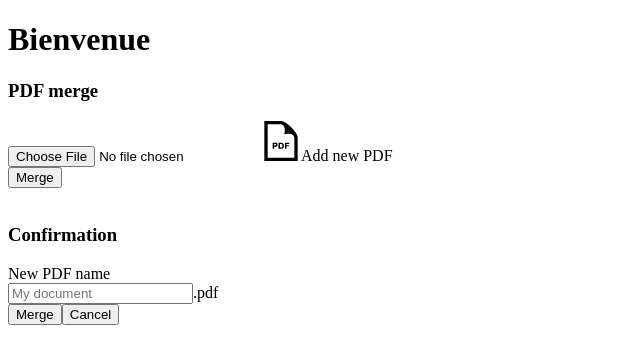
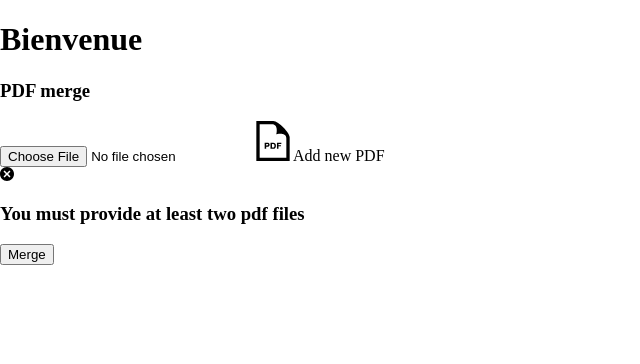
Before and after one commit to yann-lauwers/pdf-merge, a Next.js app: page / in a window 1280 px wide. Both pictures are taken after a click on the button "Merge". Shown: the top 364 px of the page, without its empty margins (0-640 px from the left). Built offline with nearby package versions, Linux system fonts and the light colour scheme.

Commit message:
feat: form hook conmtrolelr added

```diff
--- a/src/components/form.jsx
+++ b/src/components/form.jsx
@@ -2,6 +2,7 @@ import { useRef, useState, Fragment, useEffect } from "react"
 import { uniqueId } from "lodash"
 import { Dialog, Transition } from '@headlessui/react'
 import { useForm, FormProvider, useFormContext, useFieldArray } from "react-hook-form";
+import PDFMerger from 'pdf-merger-js/browser';
 
 const icons = {
   down: <svg xmlns="http://www.w3.org/2000/svg" className="fill-current text-[#ffaf23]" width="16" height="16" viewBox="0 0 24 24"><path d="M12 24l-8-9h6v-15h4v15h6z"/></svg>,
@@ -21,29 +22,52 @@ export default function Form() {
   // Modal prevents me to use RHF. I need to register it here and watch for changes on the input itself.
   useEffect(() => {
     // TODO add validation for pdf file name no dot in name etc...
-    methods.register('newDocumentName', { required: true })
+    methods.register('newDocumentName', { required: "Please, provide a valid name" })
   }, [])
 
-  function mergeDocuments() {
+  async function mergeDocuments() {
+    const error = await methods.trigger(["newDocumentName"])
     console.log("hi")
   }
 
   return (
     <FormProvider {...methods} >
       <form className="w-full xs:w-11/12 md:w-9/12 space-y-16" onSubmit={methods.handleSubmit(mergeDocuments)}>
-        <PDFModal open={open} setOpen={setOpen}/>
-        <div className="mt-10 space-y-4 bg-white rounded-lg mx-auto p-5">
+        <Modal open={open} setOpen={setOpen} submit={methods.handleSubmit(mergeDocuments)} errors={methods.formState.errors.newDocumentName}/>
+        <div className="mt-10 bg-white rounded-lg mx-auto p-5">
           <Documents />
+          {methods.formState.errors.documents && methods.watch("documents").length < 2 && <Error>{methods.formState.errors.documents.message}</Error>}
         </div>
         <div className="flex justify-center">
           <button
             type="button"
-            onClick={() => setOpen(true)}
+            onClick={async () => {
+              if (methods.getValues("documents").length >= 2) {
+                setOpen(true)
+              } else {
+                methods.setError("documents", {type: "manual", message: "You must provide at least two pdf files"})
+              }
+            }}
             className="w-max text-center inline-flex items-center px-4 py-2 border border-transparent text-lg rounded-md shadow-sm text-white bg-[#E02B20] focus:outline-none focus:ring-2 focus:ring-offset-2 focus:ring-[#E02B20] font-bold tracking-wider">Merge
           </button>
         </div>
       </form>
     </FormProvider>
+  )
+}
+
+function Error({children}) {
+  return (
+    <div className="rounded-md bg-red-50 p-4 mt-4">
+      <div className="flex items-center">
+        <div className="flex-shrink-0">
+          <svg xmlns="http://www.w3.org/2000/svg" className="fill-current text-red-800" width="14" height="14" viewBox="0 0 24 24"><path d="M12 0c-6.627 0-12 5.373-12 12s5.373 12 12 12 12-5.373 12-12-5.373-12-12-12zm4.151 17.943l-4.143-4.102-4.117 4.159-1.833-1.833 4.104-4.157-4.162-4.119 1.833-1.833 4.155 4.102 4.106-4.16 1.849 1.849-4.1 4.141 4.157 4.104-1.849 1.849z"/></svg>
+        </div>
+        <div className="ml-3">
+          <h3 className="text-sm font-medium text-red-800">{children}</h3>
+        </div>
+      </div>
+    </div>
   )
 }
 
@@ -60,7 +84,7 @@ function Documents() {
 
   return (
     <>
-      <ul className="space-y-3">
+      {fields.length > 0 && <ul className="space-y-3 mb-4">
         {fields.map((field, index) => (
           <li key={field.id} className="bg-white shadow overflow-hidden rounded-md px-6 py-4 flex justify-between items-center">
             {/* I keep the old version adviced by RHF 7 in case of troubles */}
@@ -76,7 +100,7 @@ function Documents() {
             </div>
           </li>
         ))}
-      </ul>
+      </ul>}
       <input type="file" id="pdf" className="hidden" accept=".pdf" onChange={(e) => (e.target.files[0] ? append({id: uniqueId(), file: e.target.files[0]}) : null)} />
       <label
         htmlFor="pdf"
@@ -101,6 +125,7 @@ function Input() {
       </label>
       <div className="flex">
         <input
+          autoComplete="off"
           type="text"
           onChange={e => setValue("newDocumentName", e.target.value)}
           name="name"
@@ -116,15 +141,7 @@ function Input() {
   )
 }
 
-function PDFModal({open, setOpen}) {
-  return (
-    <Modal title="Confirmation" open={open} setOpen={setOpen}>
-      <Input />
-    </Modal>
-  )
-}
-
-function Modal({open, setOpen, title, children}) {
+function Modal({open, setOpen, submit, errors}) {
 
   const cancelButtonRef = useRef(null)
 
@@ -166,17 +183,16 @@ function Modal({open, setOpen, title, children}) {
           >
             <div className="w-full inline-block align-bottom bg-white rounded-lg px-4 pt-5 pb-4 text-left overflow-hidden shadow-xl transform transition-all sm:my-8 sm:align-middle sm:max-w-lg sm:p-6">
               <div className="mt-3 text-center">
-                <Dialog.Title as="h3" className="text-lg leading-6 font-medium text-gray-900">
-                  {title}
-                </Dialog.Title>
                 <div className="mt-3">
-                  {children}
+                  <Input />
                 </div>
               </div>
+              {errors && <Error>{errors.message}</Error>}
               <div className="mt-5 sm:mt-6 sm:grid sm:grid-cols-2 sm:gap-3 sm:grid-flow-row-dense">
                 <button
-                  type="submit"
+                  type="button"
                   className="w-full inline-flex justify-center rounded-md border border-transparent shadow-sm px-4 py-2 bg-indigo-600 text-base font-medium text-white hover:bg-indigo-700 focus:outline-none focus:ring-2 focus:ring-offset-2 focus:ring-indigo-500 sm:col-start-2 sm:text-sm"
+                  onClick={submit}
                 >
                   Merge
                 </button>
--- a/src/pages/_app.js
+++ b/src/pages/_app.js
@@ -1,4 +1,5 @@
 import 'tailwindcss/tailwind.css'
+import "../styles/global.css"
 
 function MyApp({ Component, pageProps }) {
   return <Component {...pageProps} />
--- a/src/pages/index.js
+++ b/src/pages/index.js
@@ -17,9 +17,9 @@ export default function Home() {
         <link rel="icon" href="/favicon.png" />
       </Head>
 
-      <main className="bg-blue-embie h-screen flex flex-col items-center font-embie py-20 px-10">
-        <h1 className="font-bold tracking-tight text-8xl mb-5 text-white break-words">Bienvenue</h1>
-        <h3 className="text-2xl tracking-wider text-white">PDF merge</h3>
+      <main className="h-screen min-h-screen m-0 bg-blue-embie flex flex-col flex-1 items-center font-embie py-20 px-10">
+        <h1 className="font-bold tracking-tight text-4xl sm:text-8xl mb-5 text-white break-words break-all">Bienvenue</h1>
+        <h3 className="text-xl sm:text-2xl tracking-wider text-white">PDF merge</h3>
         <Form />
       </main>
     </div>
--- a/src/styles/global.css
+++ b/src/styles/global.css
@@ -3,3 +3,7 @@
   src: url("/fonts/font.woff");
   font-display: swap;
 }
+
+body {
+  margin: 0px;
+}
```
